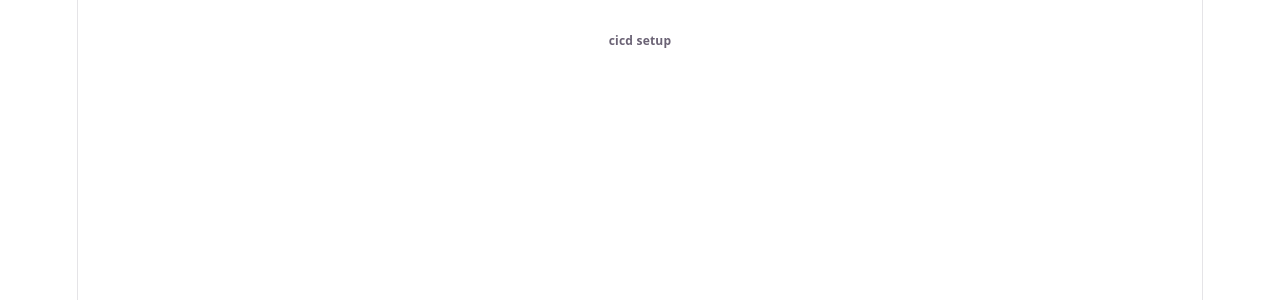
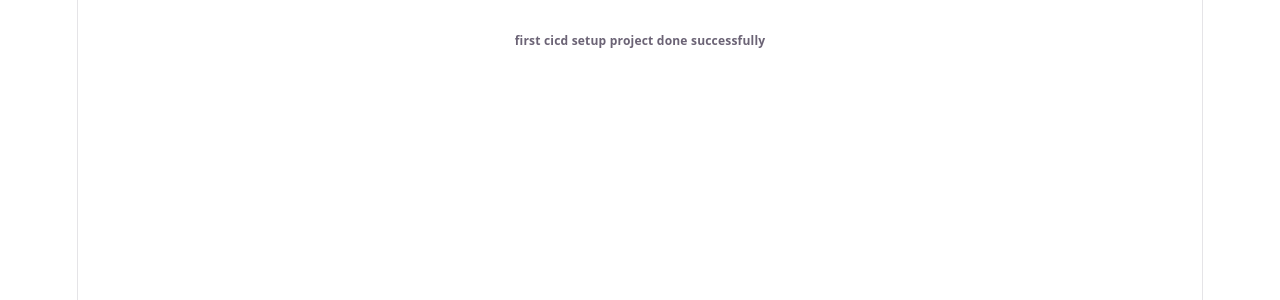
Before and after one commit to Vijay1234667/my-cicd-project, a React (Vite) app: page / in a window 1280 px wide. Shown: the top 300 px of the page. Built offline with nearby package versions, Linux system fonts and the light colour scheme.

Commit message:
changes in app

```diff
--- a/src/App.jsx
+++ b/src/App.jsx
@@ -125,7 +125,7 @@
 function App() {
   return (
     <div>
-      <h6>cicd setup</h6>
+      <h6>first cicd setup project done successfully</h6>
     </div>
   );
 }
```
